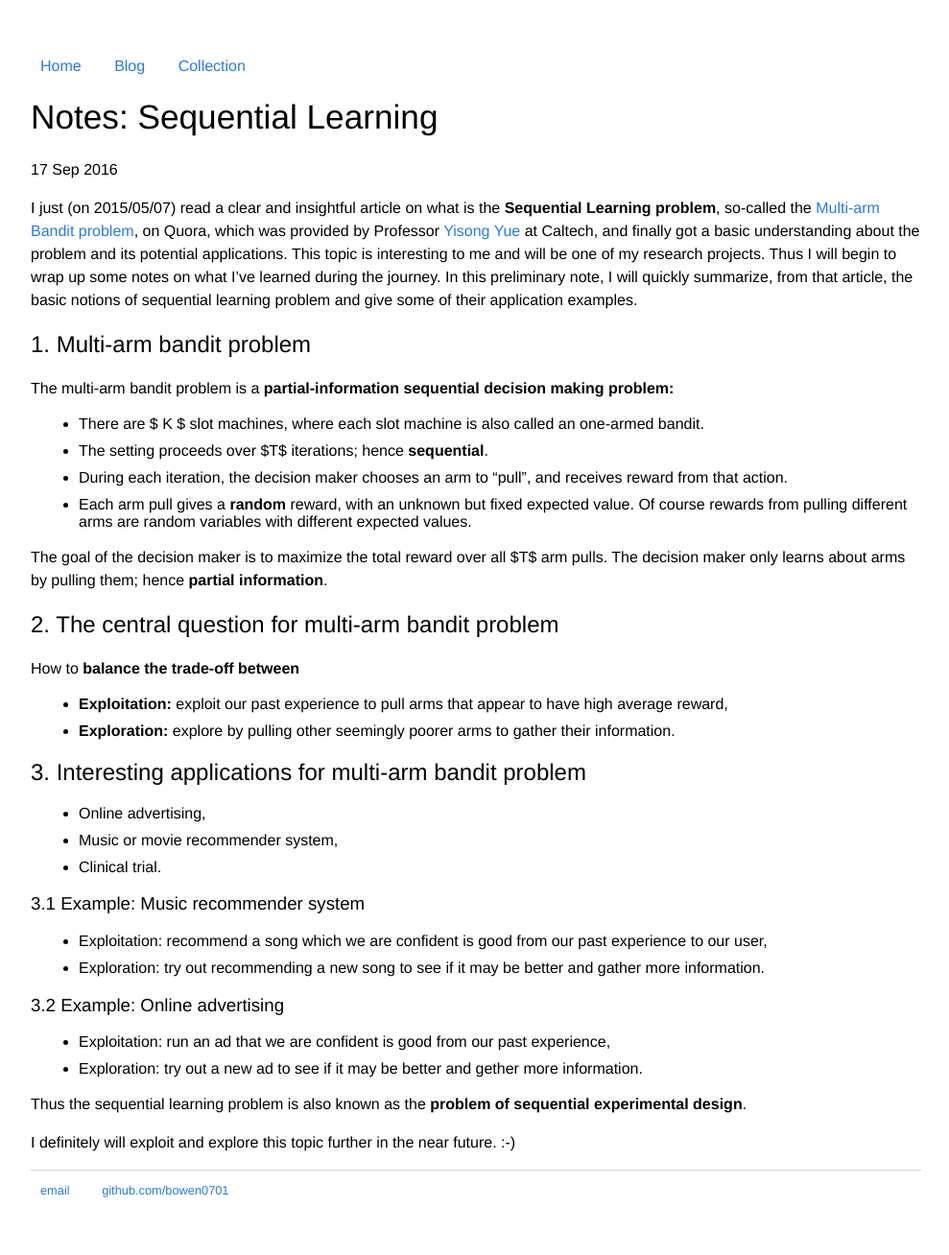
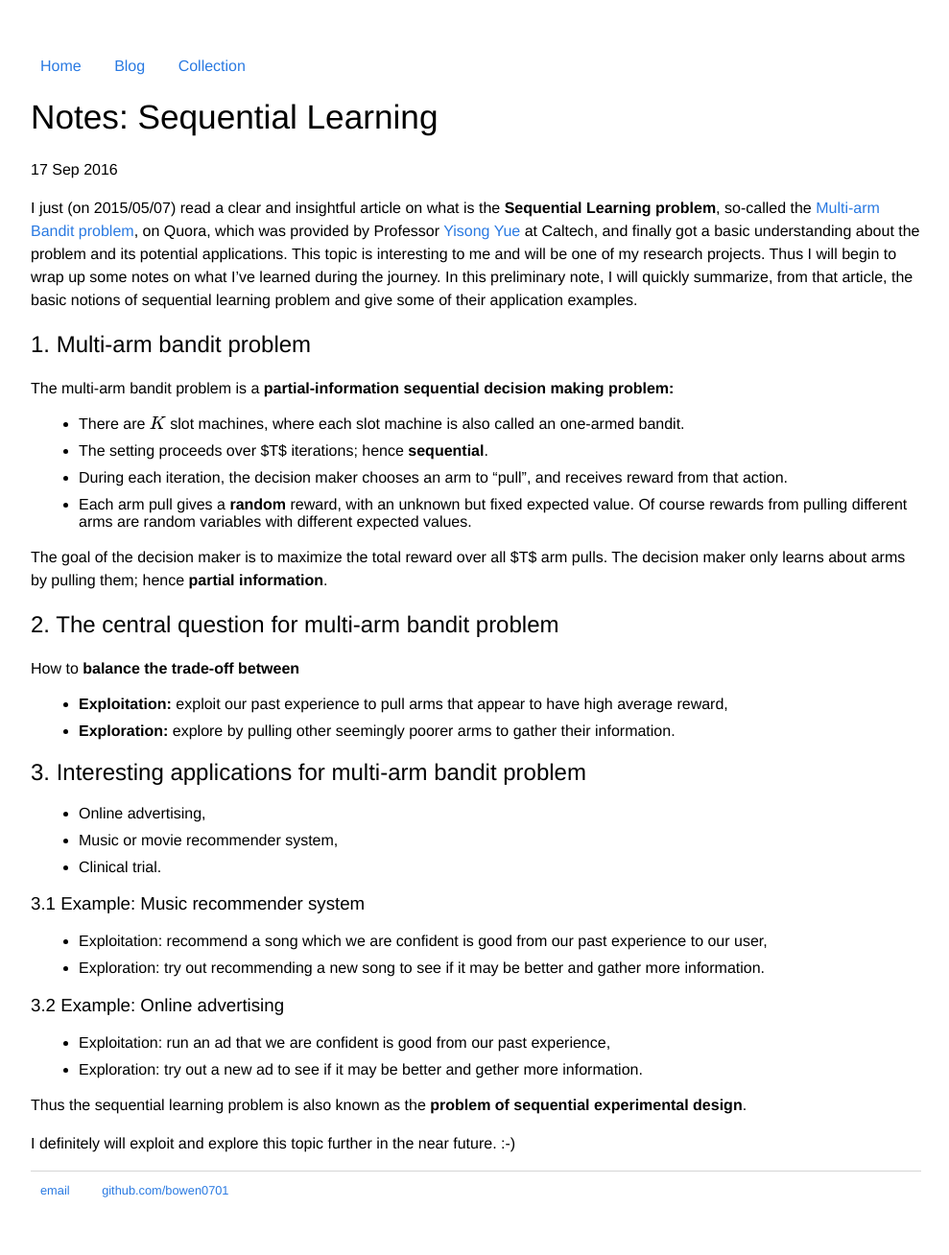
Before and after one commit to bowen0701/bowen0701.github.io, a Jekyll site: the page built from _posts/2016-09-17-sequential-learning.md, in a window 1280 px wide. Shown: the whole page at 96% size, without its empty margins (144-1133 px from the left). Built offline with Jekyll 4.4.1, drawn with Linux system fonts in a browser that asks for light colours; formulas are drawn with MathJax 3.

Commit message:
Revise $ $ to $$ $$

```diff
--- a/_posts/2016-09-17-sequential-learning.md
+++ b/_posts/2016-09-17-sequential-learning.md
@@ -10,7 +10,7 @@ I just (on 2015/05/07) read a clear and insightful article on what is the **Seq
 
 The multi-arm bandit problem is a **partial-information sequential decision making problem:**
 
-- There are $ K $ slot machines, where each slot machine is also called an one-armed bandit.
+- There are $$ K $$ slot machines, where each slot machine is also called an one-armed bandit.
 - The setting proceeds over $T$ iterations; hence **sequential**.
 - During each iteration, the decision maker chooses an arm to "pull", and receives reward from that action.
 - Each arm pull gives a **random** reward, with an unknown but fixed expected value. Of course rewards from pulling different arms are random variables with different expected values.
```
